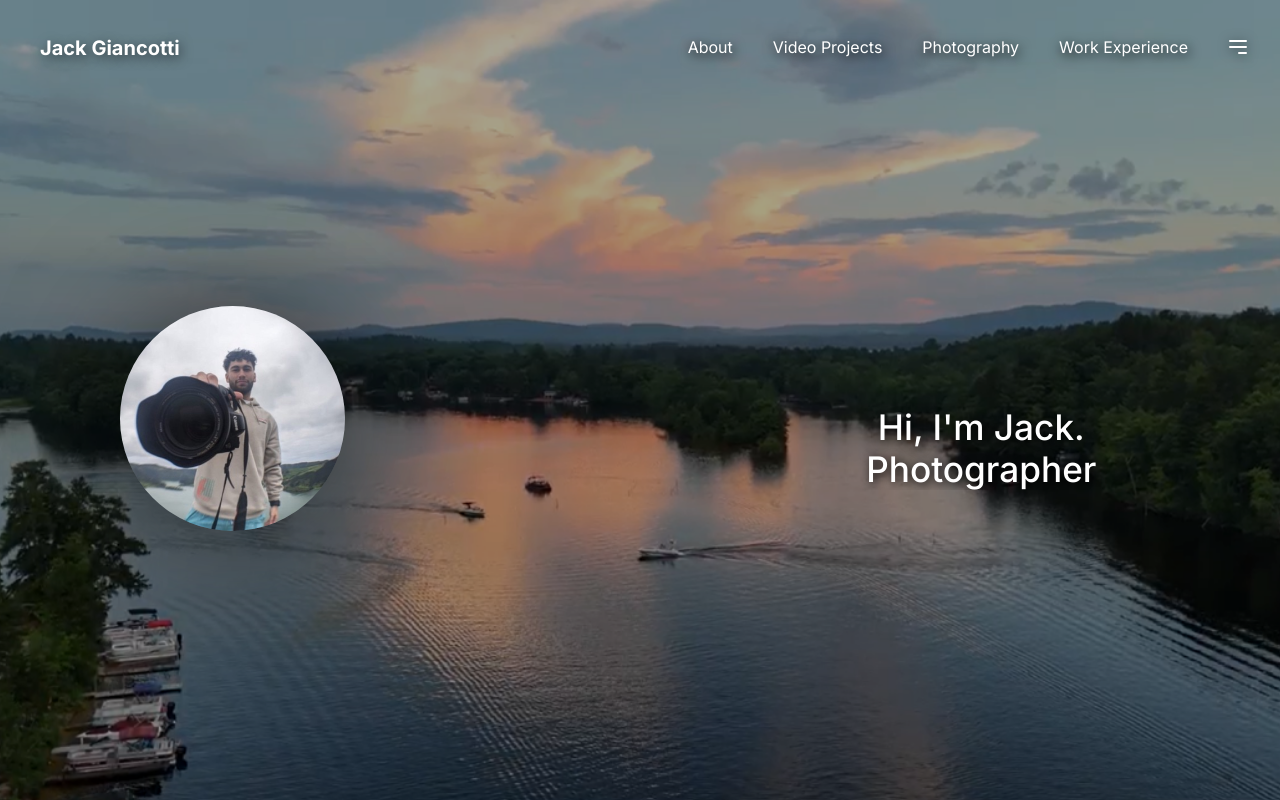
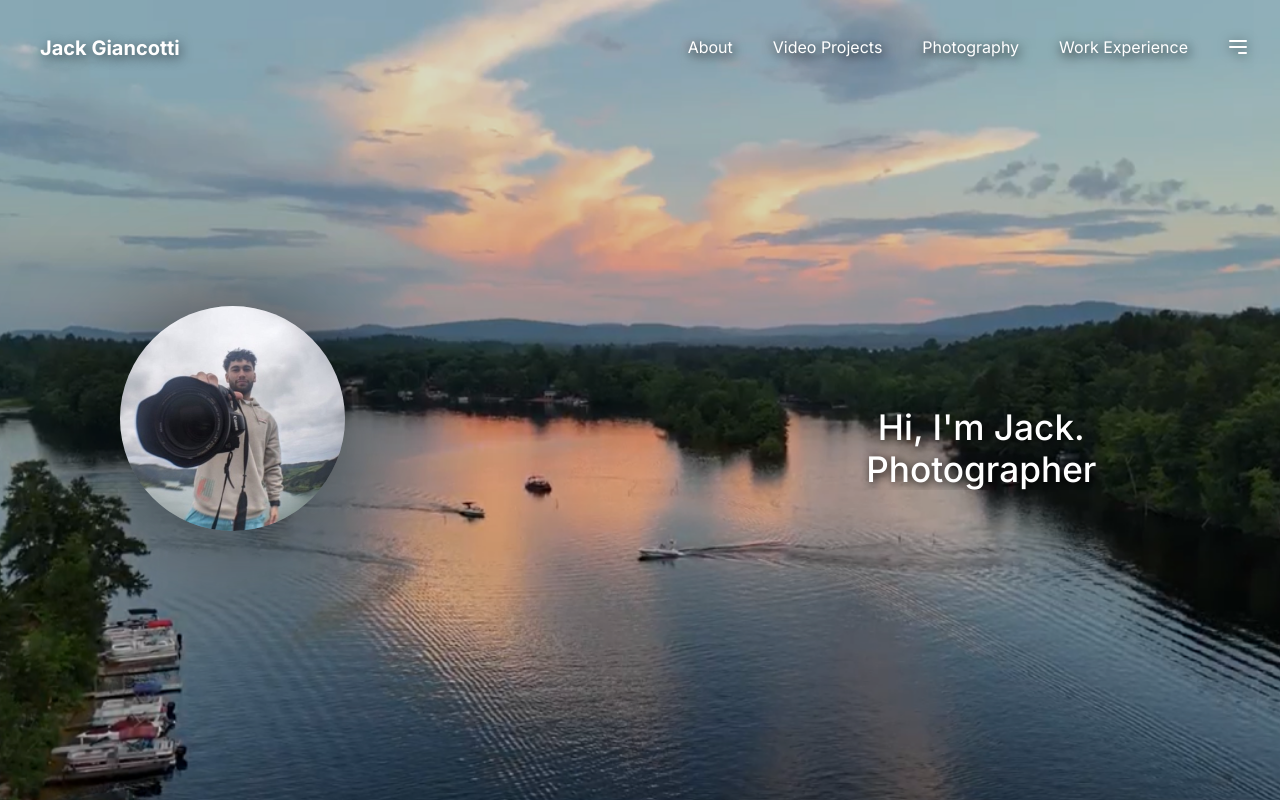
Before and after one commit to Lucas11011/jack-giancotti-portfolio, a React (Create React App) app: page / in a window 1280 px wide. Shown: the top 800 px of the page. Built offline with nearby package versions, Linux system fonts and the light colour scheme.

Commit message:
header bg img brightness tweak

```diff
--- a/src/css/header.css
+++ b/src/css/header.css
@@ -31,7 +31,7 @@ header {
   background-size: cover;
   background-position: center;
   background-repeat: no-repeat;
-  filter: brightness(0.65);
+  filter: brightness(0.85);
   z-index: 1;
   transition: opacity 0.6s ease;
   opacity: 1;
```
